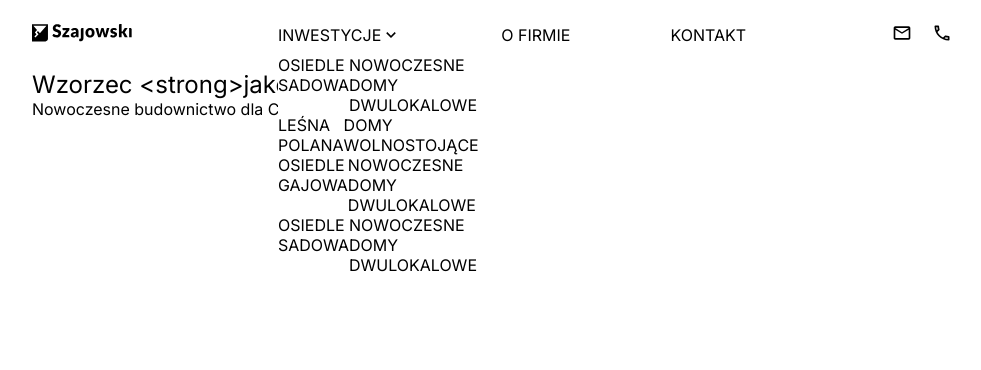
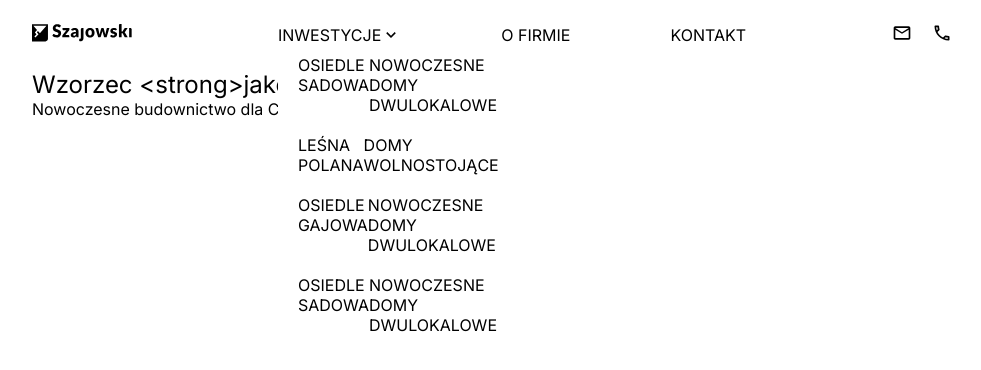
Before and after one commit to kacperwalter/firmaszajowski.pl, a Next.js app: page / in a window 1280 px wide. Shown: the top 370 px of the page, without its empty margins (148-1129 px from the left). Built offline with nearby package versions, Linux system fonts and the light colour scheme.

Commit message:
Add basic styling for dropdown

```diff
--- a/app/common/components/molecules/Dropdown/Dropdown.scss
+++ b/app/common/components/molecules/Dropdown/Dropdown.scss
@@ -1,7 +1,8 @@
 .dropdown {
     position: absolute;
-    bottom: -21rem;
-    max-width: 40rem;
-    max-height: 200px;
-    background-color: white;
+    background-color: var(--color-white);
+
+    &__item {
+        padding: 1rem 2rem;
+    }
 }
--- a/app/common/components/molecules/Dropdown/Dropdown.tsx
+++ b/app/common/components/molecules/Dropdown/Dropdown.tsx
@@ -9,8 +9,8 @@ const Dropdown = ({ isVisible }: DropdownProps) => {
       {dropdownItems.map((item, index) => (
         <li key={index} className="dropdown__item">
           <Link href={item.path}>
-              <h4>{item.title}</h4>
-              <p>{item.description}</p>
+              <h4 className="dropdown__title">{item.title}</h4>
+              <p className="dropdown__description">{item.description}</p>
           </Link>
         </li>
       ))}
```
